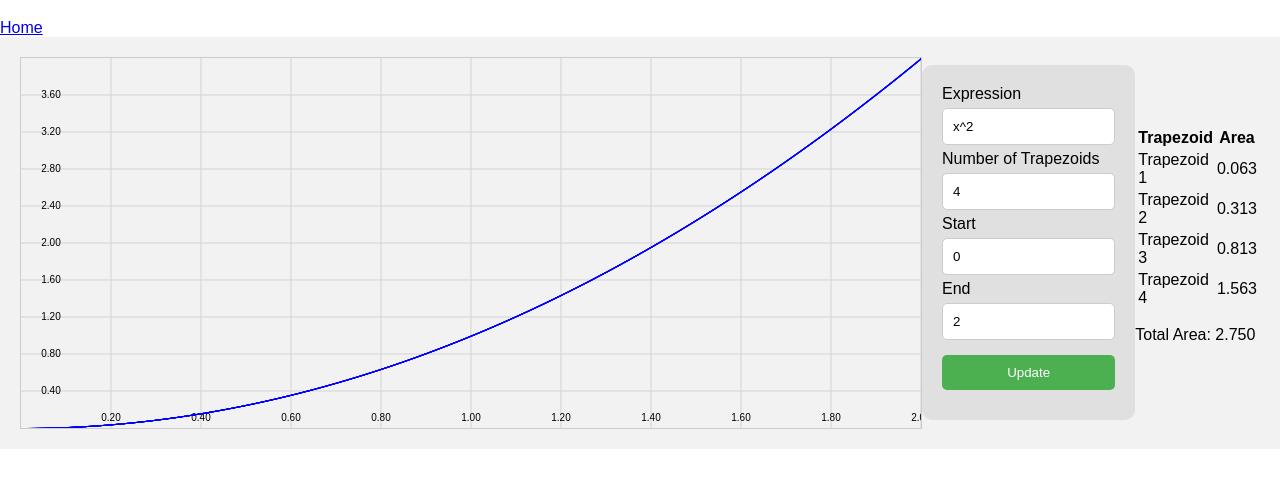
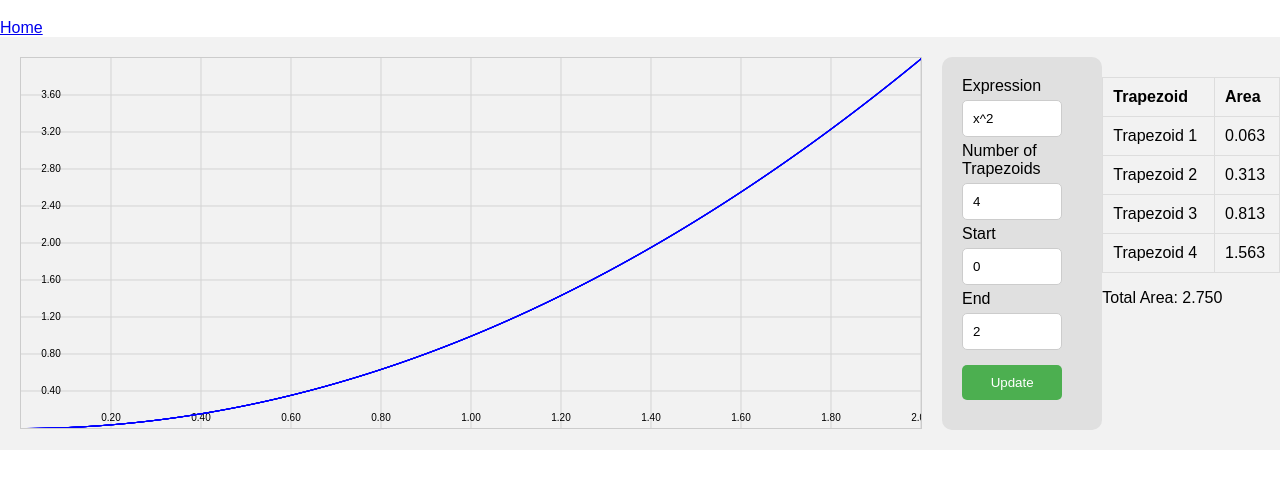
Before and after one commit to WeronikaMagdalena/TrapezoidalRule, a website built with webpack: page src/home-work/trapezoidal-rule/wojcik-weronika-trapezoidal-rule.html in a window 1280 px wide. Shown: the part 93-582 px from the top of the page. Built offline with nearby package versions, Linux system fonts and the light colour scheme.

Commit message:
Table update

```diff
--- a/src/home-work/trapezoidal-rule/styles.css
+++ b/src/home-work/trapezoidal-rule/styles.css
@@ -21,8 +21,8 @@ canvas {
 
 .container {
   display: flex;
-  justify-content: flex-end;
-  align-items: center;
+  justify-content: center;
+  align-items: flex-start;
   background-color: #f2f2f2;
   padding: 20px;
 }
@@ -31,11 +31,12 @@ canvas {
   background-color: #e0e0e0;
   padding: 20px;
   border-radius: 10px;
+  margin-left: 20px;
 }
 
 input[type="text"],
 input[type="number"] {
-  width: 100%;
+  width: calc(100% - 20px);
   padding: 10px;
   margin: 5px 0;
   box-sizing: border-box;
@@ -44,7 +45,7 @@ input[type="number"] {
 }
 
 input[type="submit"] {
-  width: 100%;
+  width: calc(100% - 20px);
   padding: 10px;
   margin: 10px 0;
   box-sizing: border-box;
@@ -54,3 +55,24 @@ input[type="submit"] {
   color: white;
   cursor: pointer;
 }
+
+table {
+  width: calc(100% + 20px);
+  /* Make table slightly wider */
+  border-collapse: collapse;
+  margin-top: 20px;
+  /* Add margin at the top for spacing */
+}
+
+th,
+td {
+  padding: 10px;
+  /* Add padding to cells */
+  border: 1px solid #ddd;
+  /* Add border to cells */
+  text-align: left;
+}
+
+th {
+  background-color: #f2f2f2;
+}
```
